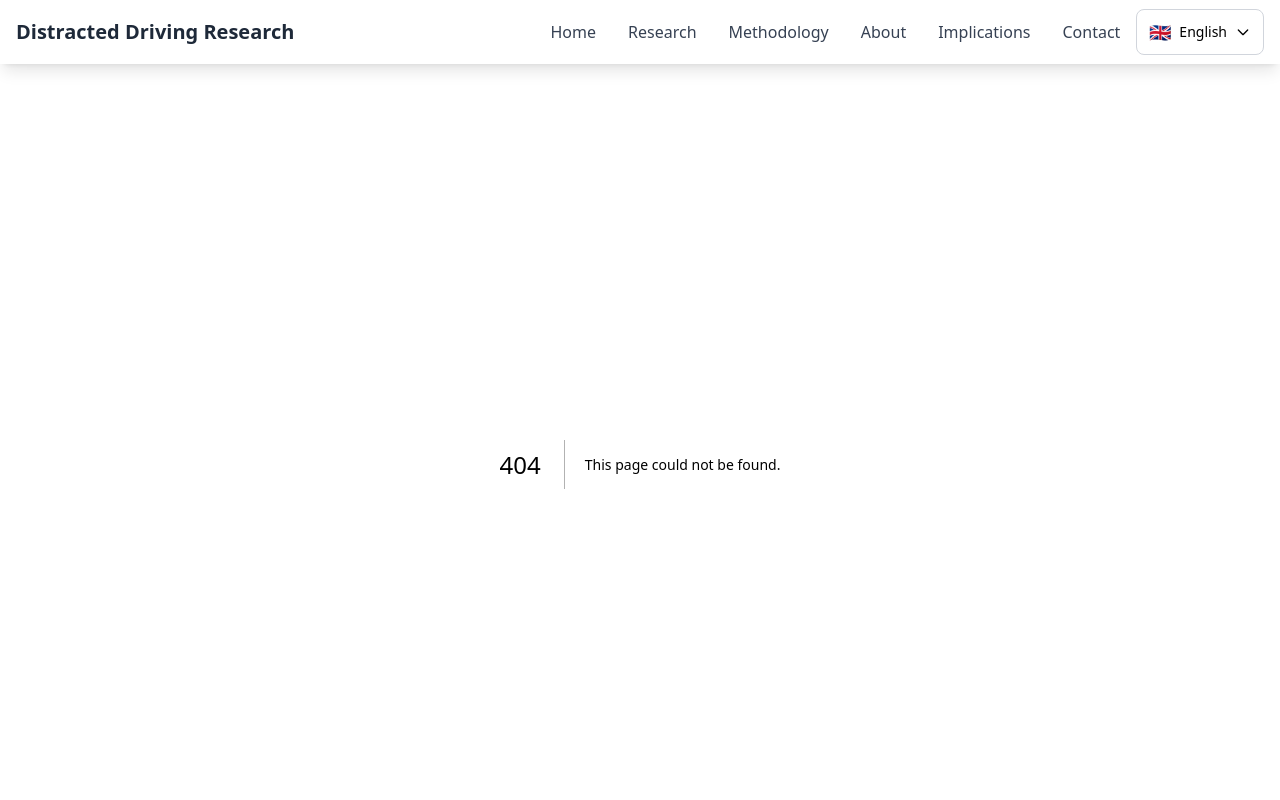
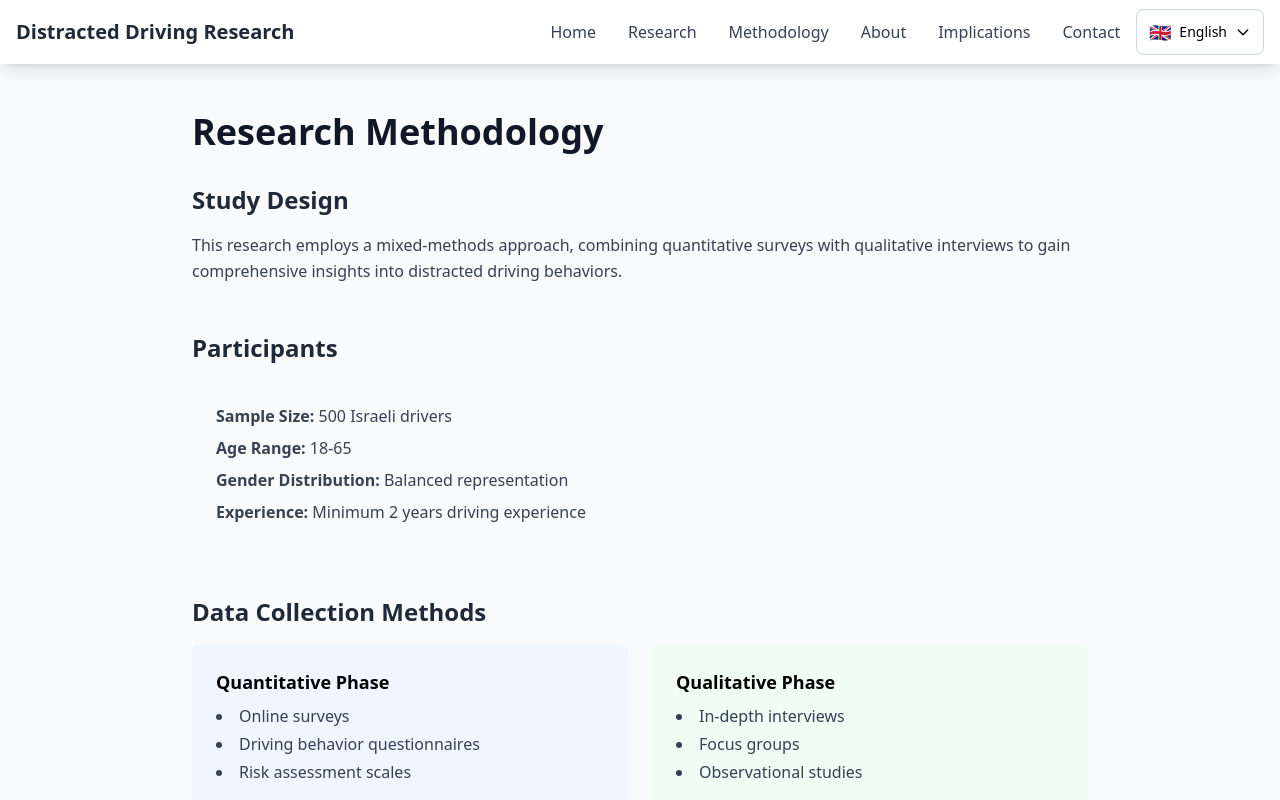
Before and after one commit to WilliamGiammona/odel-project, a Next.js app: page /methodology in a window 1280 px wide. Before the commit this address had no page. Shown: the top 800 px of the page. Built offline with nearby package versions, Linux system fonts and the light colour scheme.

Commit message:
initial commit

```diff
--- /dev/null
+++ b/app/methodology/page.tsx
@@ -0,0 +1,121 @@
+"use client";
+
+import { useLanguage } from "../contexts/LanguageContext";
+
+export default function MethodologyPage() {
+  const { language } = useLanguage();
+
+  return (
+    <div className="container mx-auto px-4 py-12">
+      <div className="max-w-4xl mx-auto">
+        <h1 className="text-4xl font-bold text-gray-900 mb-8">
+          {language === "en" ? "Research Methodology" : "מתודולוגיית המחקר"}
+        </h1>
+
+        <section className="mb-12">
+          <h2 className="text-2xl font-semibold text-gray-800 mb-4">
+            {language === "en" ? "Study Design" : "תכנון המחקר"}
+          </h2>
+          <p className="text-gray-700 leading-relaxed mb-4">
+            {language === "en"
+              ? "This research employs a mixed-methods approach, combining quantitative surveys with qualitative interviews to gain comprehensive insights into distracted driving behaviors."
+              : "מחקר זה משתמש בגישת שיטות מעורבות, המשלבת סקרים כמותיים עם ראיונות איכותניים כדי להשיג תובנות מקיפות על התנהגויות נהיגה מוסחת."}
+          </p>
+        </section>
+
+        <section className="mb-12">
+          <h2 className="text-2xl font-semibold text-gray-800 mb-4">
+            {language === "en" ? "Participants" : "משתתפים"}
+          </h2>
+          <div className="bg-gray-50 p-6 rounded-lg">
+            <ul className="space-y-2 text-gray-700">
+              <li>
+                <strong>
+                  {language === "en" ? "Sample Size:" : "גודל מדגם:"}
+                </strong>{" "}
+                {language === "en"
+                  ? "500 Israeli drivers"
+                  : "500 נהגים ישראלים"}
+              </li>
+              <li>
+                <strong>
+                  {language === "en" ? "Age Range:" : "טווח גילאים:"}
+                </strong>{" "}
+                18-65
+              </li>
+              <li>
+                <strong>
+                  {language === "en"
+                    ? "Gender Distribution:"
+                    : "התפלגות מגדרית:"}
+                </strong>{" "}
+                {language === "en" ? "Balanced representation" : "ייצוג מאוזן"}
+              </li>
+              <li>
+                <strong>{language === "en" ? "Experience:" : "ניסיון:"}</strong>{" "}
+                {language === "en"
+                  ? "Minimum 2 years driving experience"
+                  : "מינימום שנתיים ניסיון נהיגה"}
+              </li>
+            </ul>
+          </div>
+        </section>
+
+        <section className="mb-12">
+          <h2 className="text-2xl font-semibold text-gray-800 mb-4">
+            {language === "en"
+              ? "Data Collection Methods"
+              : "שיטות איסוף נתונים"}
+          </h2>
+          <div className="grid md:grid-cols-2 gap-6">
+            <div className="bg-blue-50 p-6 rounded-lg">
+              <h3 className="font-semibold text-lg mb-2">
+                {language === "en" ? "Quantitative Phase" : "שלב כמותי"}
+              </h3>
+              <ul className="list-disc list-inside space-y-1 text-gray-700">
+                <li>
+                  {language === "en" ? "Online surveys" : "סקרים מקוונים"}
+                </li>
+                <li>
+                  {language === "en"
+                    ? "Driving behavior questionnaires"
+                    : "שאלוני התנהגות נהיגה"}
+                </li>
+                <li>
+                  {language === "en"
+                    ? "Risk assessment scales"
+                    : "סולמות הערכת סיכון"}
+                </li>
+              </ul>
+            </div>
+            <div className="bg-green-50 p-6 rounded-lg">
+              <h3 className="font-semibold text-lg mb-2">
+                {language === "en" ? "Qualitative Phase" : "שלב איכותני"}
+              </h3>
+              <ul className="list-disc list-inside space-y-1 text-gray-700">
+                <li>
+                  {language === "en" ? "In-depth interviews" : "ראיונות עומק"}
+                </li>
+                <li>{language === "en" ? "Focus groups" : "קבוצות מיקוד"}</li>
+                <li>
+                  {language === "en" ? "Observational studies" : "מחקרי תצפית"}
+                </li>
+              </ul>
+            </div>
+          </div>
+        </section>
+
+        <section className="mb-12">
+          <h2 className="text-2xl font-semibold text-gray-800 mb-4">
+            {language === "en" ? "Data Analysis" : "ניתוח נתונים"}
+          </h2>
+          <p className="text-gray-700 leading-relaxed">
+            {language === "en"
+              ? "Statistical analysis will be conducted using SPSS and R, including descriptive statistics, regression analysis, and factor analysis. Qualitative data will be analyzed using thematic analysis techniques."
+              : "ניתוח סטטיסטי יבוצע באמצעות SPSS ו-R, כולל סטטיסטיקה תיאורית, ניתוח רגרסיה וניתוח גורמים. נתונים איכותניים ינותחו באמצעות טכניקות ניתוח תמטי."}
+          </p>
+        </section>
+      </div>
+    </div>
+  );
+}
```
